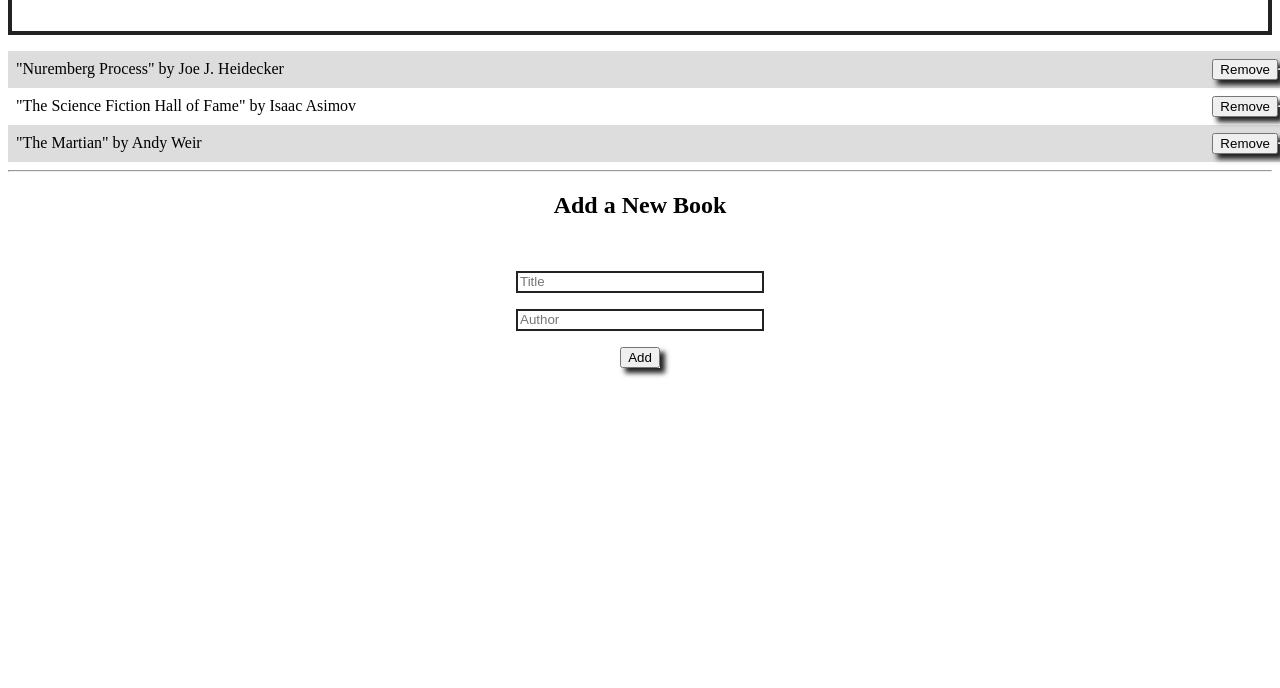
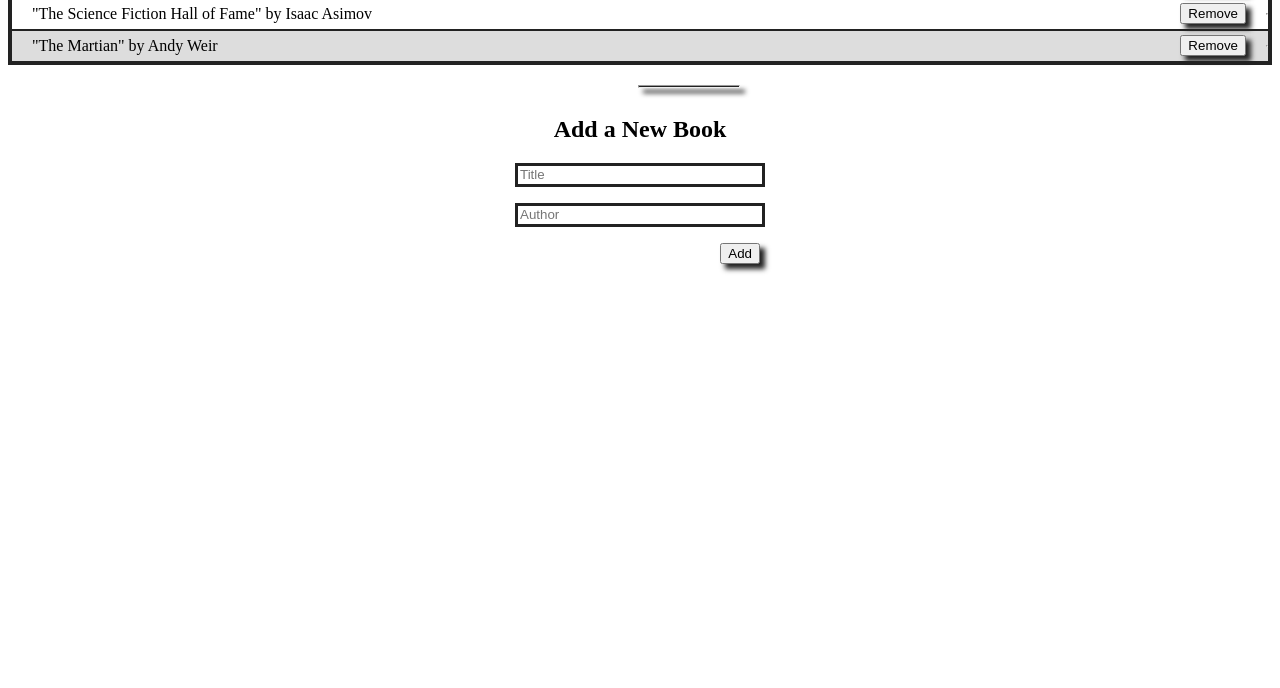
Before and after one commit to robinbenitezmora/Awesome_Books, a website: page index.html in a window 1280 px wide. Shown: the part 112-800 px from the top of the page. Drawn offline with Linux system fonts and the light colour scheme.

Commit message:
Add styling

```diff
--- a/style.css
+++ b/style.css
@@ -7,11 +7,31 @@ body {
 header {
   display: flex;
   flex-direction: column;
+}
+
+.divide {
+  width: 100px;
+  height: 1px;
+  background-color: #222;
+  margin-top: 20px;
+  margin-left: 630px;
+  box-shadow: 5px 5px 5px #222;
+}
+
+.unique {
+  display: flex;
+  flex-direction: column;
   justify-content: space-between;
-  align-items: center;
-  margin-bottom: 1rem;
-  border: 4px solid #222;
-  padding: 2rem;
+}
+
+section {
+  border-top: 2px solid #222;
+  border-left: 2px solid #222;
+  border-right: 2px solid #222;
+}
+
+#book_list {
+  border-bottom: 4px solid #222;
 }
 
 h2 {
@@ -24,41 +44,43 @@ form {
   display: flex;
   flex-direction: column;
   align-items: center;
-  margin-bottom: 1rem;
-  padding: 2rem;
   gap: 1rem;
 }
 
 .data {
   width: 15rem;
   height: 1rem;
-  border: 2px solid #222;
+  border: 3px solid #222;
 }
 
 .book {
   display: flex;
   flex-direction: row;
-  width: 100%;
   align-items: center;
-  padding: 0.5rem;
-}
-
-.book:nth-child(even) {
-  background-color: #eda4a4;
 }
 
 .title {
   width: 100%;
   font-size: 1rem;
+  height: 30px;
+  display: flex;
+  align-items: center;
+  padding-left: 20px;
 }
 
 .delete{
-  margin-left: 3rem;
   cursor: pointer;
   box-shadow: 5px 5px 5px #222;
+  margin-right: 20px;
 }
 
-.add{
+.add {
   cursor: pointer;
+  display: flex;
+  justify-content: flex-end;
+  width: 15rem;
+}
+
+.add input {
   box-shadow: 5px 5px 5px #222;
 }
```
